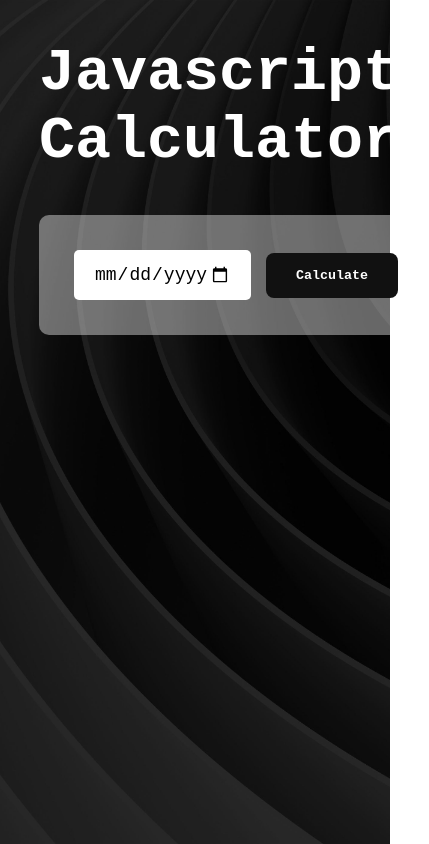
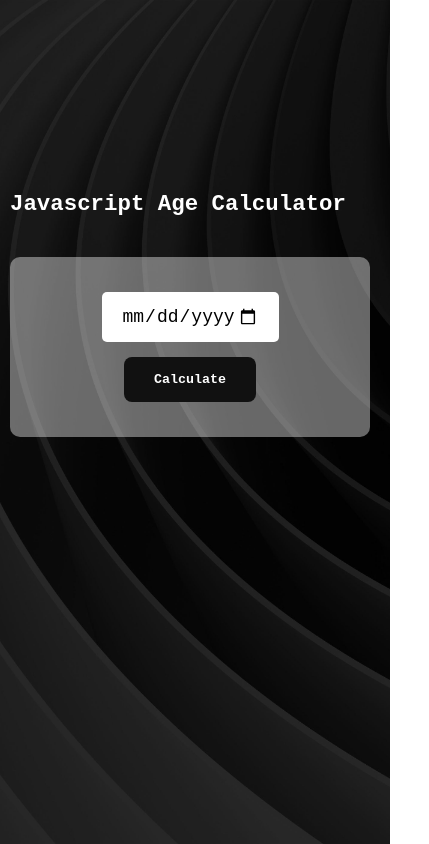
Before and after one commit to aremuumera/Javascript-age-calculator, a plain HTML site: page index.html in a window 390 px wide. Shown: the whole page, 429 px wide, since content can reach past the window. Drawn offline with Linux system fonts and the light colour scheme.

Commit message:
ran the responsiveness

```diff
--- a/index.html
+++ b/index.html
@@ -9,7 +9,7 @@
 <body>
     <div class="container">
         <div class="calculator">
-            <h1>Javascript Calculator</h1>
+            <h1>Javascript Age Calculator</h1>
             <div class="input-box">
                 <input type="date" id="date">
                 <button class="btn";>Calculate</button>
--- a/script.js
+++ b/script.js
@@ -52,7 +52,7 @@ console.log(userInput.max);
             m3 = 11;
             y3--;
         }
-        ageResult.innerHTML = `You are ${y3}yrs, ${m3}months, ${d3}days`;
+        ageResult.innerHTML = `You are ${y3}yrs, ${m3}months, ${d3}days old.`;
 
     }
 
--- a/style.css
+++ b/style.css
@@ -18,7 +18,7 @@
     width: 100%;
     max-width: 600px;
     margin-left: 10% !important;
-    padding-top: 10% !important;
+    padding-top: 12% !important;
 
 }
 .calculator h1{
@@ -78,3 +78,37 @@
     color:#fff;
     font-size: 1.8rem;
 }
+
+@media screen and (max-width: 700px){
+    .calculator{
+        max-width: 500px;
+        width: 100%;
+    }
+}
+@media screen and (max-width:570px) {
+    .calculator{
+        max-width: 420px;
+        width: 100%;
+    }
+}
+
+@media screen and (max-width: 590px) {
+    .calculator{
+        margin-left: 10px !important;
+        max-width: 360px;
+    }
+    .calculator h1{
+        font-size:1.4rem;
+        margin-top: 40%!important;
+    }
+    .input-box{
+        flex-direction: column;
+    }
+}
+@media screen and (max-width: 360px){
+    .calculator{
+        max-width: 320px !important;
+        width: 100%;
+        margin: 0px auto 0px !important;
+    }
+}
```
